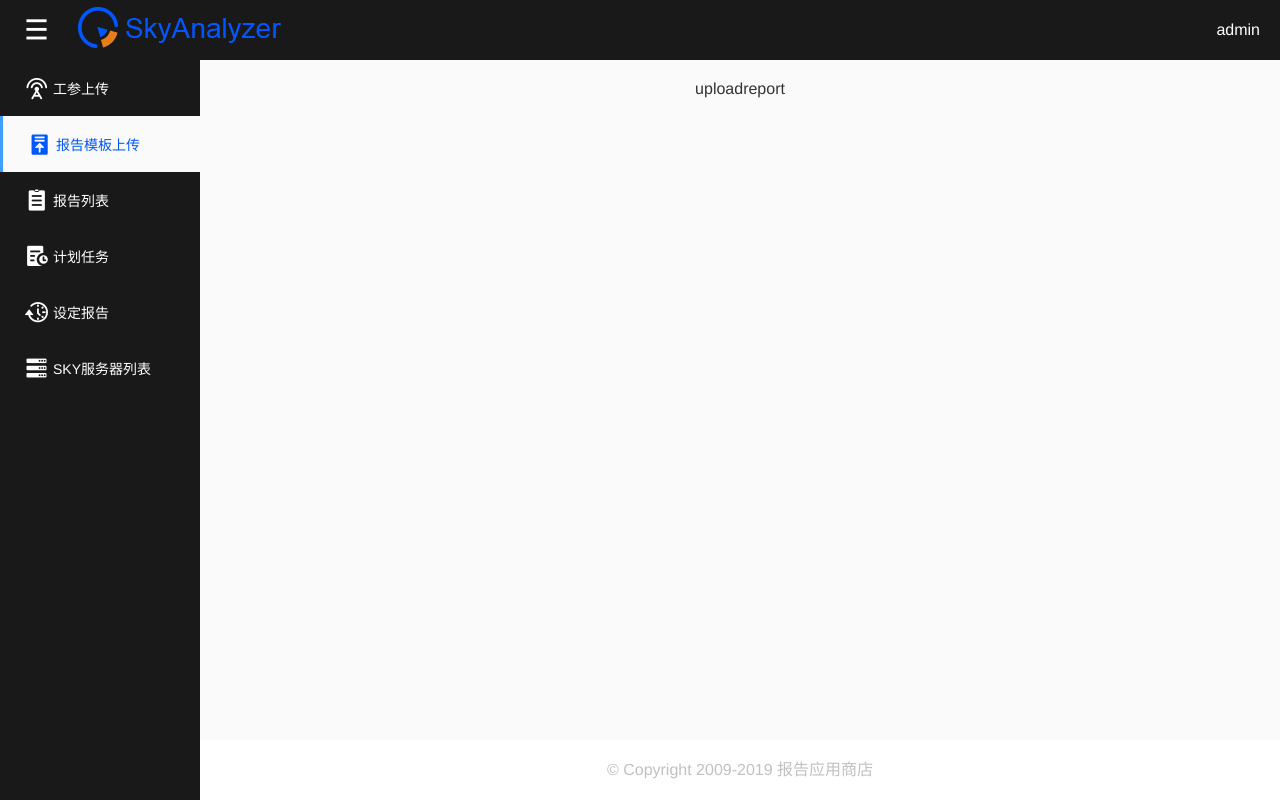
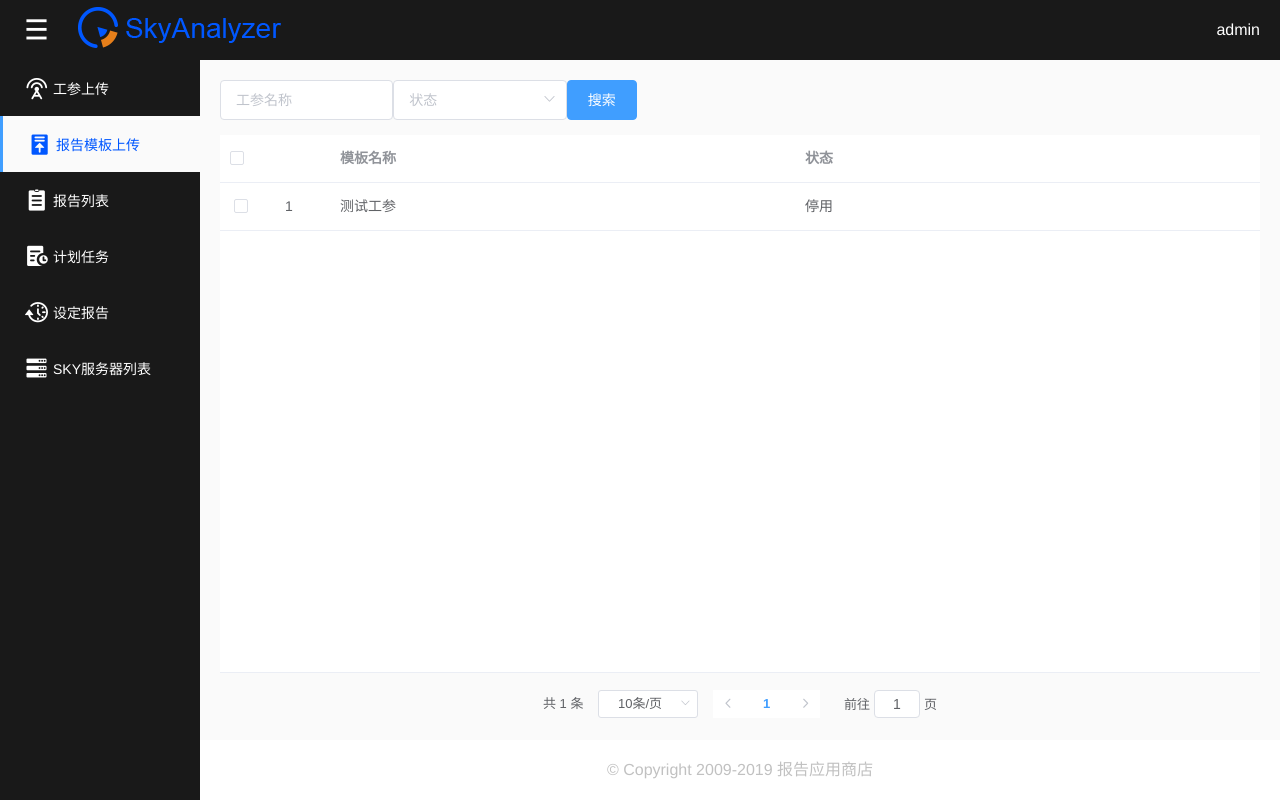
Before and after one commit to Warren1207/report_app_store, a Vue app: page /uploadReport in a window 1280 px wide. Built offline with nearby package versions, Linux system fonts and the light colour scheme; sample sign-in values are in the browser's storage.

Commit message:
上传模板

```diff
--- a/src/App.vue
+++ b/src/App.vue
@@ -34,4 +34,38 @@ body {
     }
   }
 }
+.wrap {
+  height: 100%;
+  display: flex;
+  flex-direction: column;
+  .table-wrap {
+    flex: 1;
+    width: 100%;
+    padding: 15px 0;
+  }
+  .opera-wrap {
+    text-align: left;
+    padding: 10px 0;
+    .opera-item {
+      display: inline-block;
+      padding-left: 35px;
+      position: relative;
+      color: #666;
+      cursor: pointer;
+      &:hover {
+        color: #409eff;
+      }
+      > i {
+        font-size: 20px;
+        position: absolute;
+        left: 3px;
+        top: 3px;
+      }
+      > span {
+        line-height: 30px;
+        font-size: 15px;
+      }
+    }
+  }
+}
 </style>
--- a/src/mock/index.js
+++ b/src/mock/index.js
@@ -36,6 +36,27 @@ Mock.mock(RegExp("/BaseStation/GetBaseStationList.*"), "get", function() {
   };
 });
 
+Mock.mock(RegExp("/ReportTemplate/GetReportTemplateList.*"), "get", function() {
+  return {
+    State: 0,
+    FlagDescription: "SUCCESS",
+    CachedTime: "2019-04-10 11:21:32.257400",
+    Data: [
+      {
+        id: 1,
+        name: "测试工参",
+        path:
+          "C:\\Users\\Public\\Nwt\\cache\\recv\\丁凡\\zunyi_siteinfo190403.csv",
+        status: 2,
+        createuserid: null,
+        createdate: "/Date(1554866258374)/"
+      }
+    ],
+    TotalCount: 1,
+    Message: "OK"
+  };
+});
+
 Mock.mock("/BaseStation/AddBaseStation", "post", function() {
   return {
     State: 0,
--- a/src/views/UploadReport.vue
+++ b/src/views/UploadReport.vue
@@ -1,10 +1,91 @@
 <template>
-  <div>uploadreport</div>
+  <div class="wrap">
+    <el-row>
+      <el-col :span="4"
+        ><el-input v-model="queryParams.name" placeholder="工参名称"></el-input
+      ></el-col>
+      <el-col :span="4">
+        <el-select v-model="queryParams.status" clearable placeholder="状态">
+          <el-option label="启用" :value="1"> </el-option>
+          <el-option label="停用" :value="2"> </el-option>
+          <el-option label="删除" :value="3"> </el-option> </el-select
+      ></el-col>
+      <el-col :span="4" style="text-align: left;">
+        <el-button type="primary" @click="queryFn">搜索</el-button>
+      </el-col>
+    </el-row>
+    <div class="table-wrap">
+      <el-table
+        ref="uploadStationTable"
+        :data="queryData"
+        tooltip-effect="dark"
+        style="width: 100%"
+        height="100%"
+      >
+        <el-table-column type="selection" width="55"> </el-table-column>
+        <el-table-column type="index" width="55"> </el-table-column>
+        <el-table-column prop="name" label="模板名称" show-overflow-tooltip>
+        </el-table-column>
+        <el-table-column label="状态">
+          <template slot-scope="scope">
+            <span>{{ statusObj[scope.row.status] }}</span>
+          </template>
+        </el-table-column>
+      </el-table>
+    </div>
+    <el-pagination
+      @size-change="pageSizeFn"
+      @current-change="pageChangeFn"
+      :current-page="queryParams.pageIndex"
+      :page-sizes="[10, 20, 30, 100]"
+      :page-size="queryParams.pageSize"
+      layout="total, sizes, prev, pager, next, jumper"
+      :total="pageCount"
+    >
+    </el-pagination>
+  </div>
 </template>
 
 <script>
 export default {
-  name: "uploadreport"
+  name: "uploadreport",
+  data() {
+    return {
+      queryParams: {
+        pageIndex: 1,
+        pageSize: 10
+      },
+      pageCount: 0,
+      queryData: [],
+      statusObj: {
+        1: "启用",
+        2: "停用",
+        3: "删除"
+      }
+    };
+  },
+  methods: {
+    queryFn() {
+      this.$fetch(
+        "/ReportTemplate/GetReportTemplateList",
+        this.queryParams
+      ).then(res => {
+        this.queryData = res.Data;
+        this.pageCount = res.TotalCount;
+      });
+    },
+    pageSizeFn(val) {
+      this.queryParams.pageSize = val;
+      this.queryFn();
+    },
+    pageChangeFn(val) {
+      this.queryParams.pageIndex = val;
+      this.queryFn();
+    }
+  },
+  created() {
+    this.queryFn();
+  }
 };
 </script>
 
--- a/src/views/UploadStation.vue
+++ b/src/views/UploadStation.vue
@@ -41,6 +41,7 @@
         height="100%"
       >
         <el-table-column type="selection" width="55"> </el-table-column>
+        <el-table-column type="index" width="55"> </el-table-column>
         <el-table-column prop="name" label="名称"> </el-table-column>
         <el-table-column prop="filename" label="文件名" show-overflow-tooltip>
         </el-table-column>
@@ -232,39 +233,4 @@ export default {
 };
 </script>
 
-<style lang="scss" scoped>
-.wrap {
-  height: 100%;
-  display: flex;
-  flex-direction: column;
-  .table-wrap {
-    flex: 1;
-    width: 100%;
-    padding: 15px 0;
-  }
-  .opera-wrap {
-    text-align: left;
-    padding: 10px 0;
-    .opera-item {
-      display: inline-block;
-      padding-left: 35px;
-      position: relative;
-      color: #666;
-      cursor: pointer;
-      &:hover {
-        color: #409eff;
-      }
-      > i {
-        font-size: 20px;
-        position: absolute;
-        left: 3px;
-        top: 3px;
-      }
-      > span {
-        line-height: 30px;
-        font-size: 15px;
-      }
-    }
-  }
-}
-</style>
+<style lang="scss" scoped></style>
```
